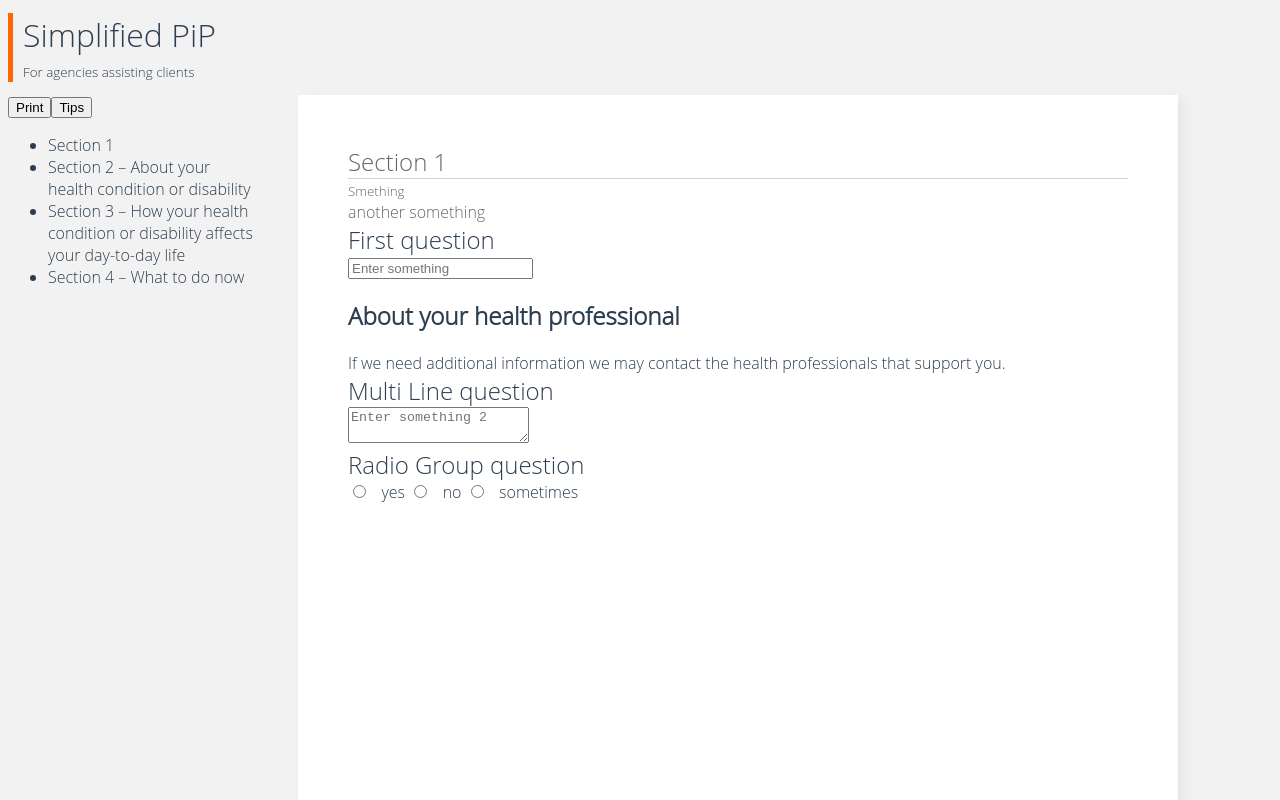
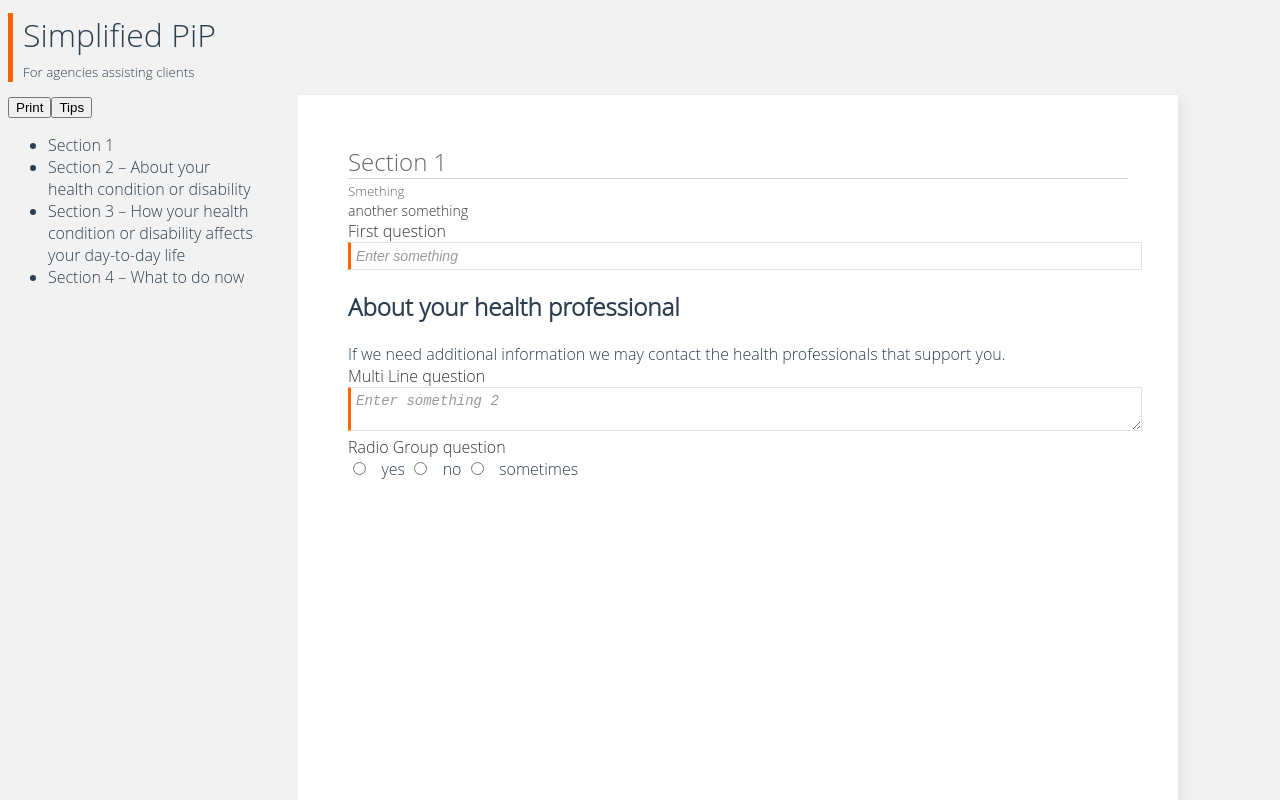
Before and after one commit to AccessToJusticeUK/simplified-pip, a Vue app: page / in a window 1280 px wide. Shown: the top 800 px of the page. Built offline with nearby package versions, Linux system fonts and the light colour scheme.

Commit message:
Added CSS

```diff
--- a/src/App.vue
+++ b/src/App.vue
@@ -98,6 +98,58 @@ body {
   display: flex;
   justify-content: flex-start;
 
+.guidance-page {
+  font-size: 14px;
+  font-weight: 300;
+  color: #333;
+
+}
+.question h1.title {
+  font-size: 16px;
+  color: #333;
+  font-weight: 400;
+  line-height: 22px;
+}
+
+.question.single-line input[type=text] {
+  width: 100%;
+  padding: 5px;
+  font-size: 14px;
+  color: #333;
+  font-weight: 400;
+  border-style: solid;
+  border-left-width: 3px;
+  border-left-color: #ff6600;
+  border-top-width: 1px;
+  border-top-color: #e4e4e4;
+  border-right-width: 1px;
+  border-right-color: #e4e4e4;
+  border-bottom-width: 1px;
+  border-bottom-color: #e4e4e4;
+}
+
+.question.multi-line textarea {
+  width: 100%;
+  padding: 5px;
+  font-size: 14px;
+  color: #333;
+  font-weight: 400;
+  border-style: solid;
+  border-left-width: 3px;
+  border-left-color: #ff6600;
+  border-top-width: 1px;
+  border-top-color: #e4e4e4;
+  border-right-width: 1px;
+  border-right-color: #e4e4e4;
+  border-bottom-width: 1px;
+  border-bottom-color: #e4e4e4;
+}
+
+::placeholder {
+color: #999;
+font-style: italic;
+}
+
   #content {
     margin-top: 95px;
     display: flex;
--- a/src/components/Page.vue
+++ b/src/components/Page.vue
@@ -4,7 +4,7 @@
             <header>
                 <h1 v-if="model.title">{{model.title}}</h1>
                 <small v-if="model.description">{{ model.description }}</small>
-                <div v-if="model.guidance" v-html="model.guidance"></div>
+                <div class="guidance-page" v-if="model.guidance" v-html="model.guidance"></div>
             </header>
             <div class="form">
                 <Questions :items="model.questions" />
--- a/src/components/questionTypes/MultiLineTextBox.vue
+++ b/src/components/questionTypes/MultiLineTextBox.vue
@@ -1,7 +1,7 @@
 <template>
     <div class="question multi-line">
         <span class="check" v-if="text">✔</span>
-        <textarea :placeholder="placeholder" v-model="text"></textarea>
+        <textarea :placeholder="placeholder" v-model="text" type="text"></textarea>
     </div>
 </template>
 
--- a/src/components/questionTypes/SingleLineTextBox.vue
+++ b/src/components/questionTypes/SingleLineTextBox.vue
@@ -1,7 +1,7 @@
 <template>
     <div class="question single-line">
         <span class="check" v-if="text">✔</span>
-        <input :placeholder="placeholder" v-model="text" type="text" />
+        <input :placeholder="placeholder" v-model="text" type="text"/>
     </div>
 </template>
 
```
